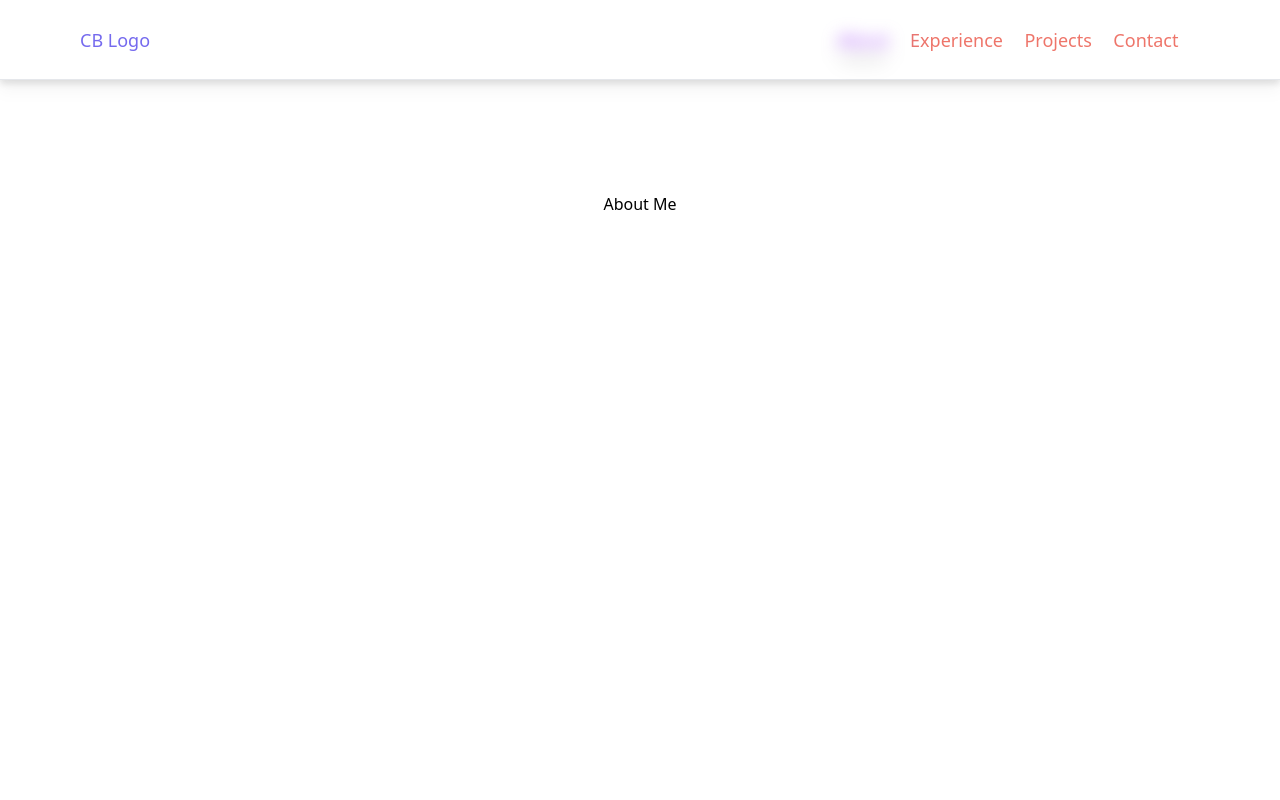
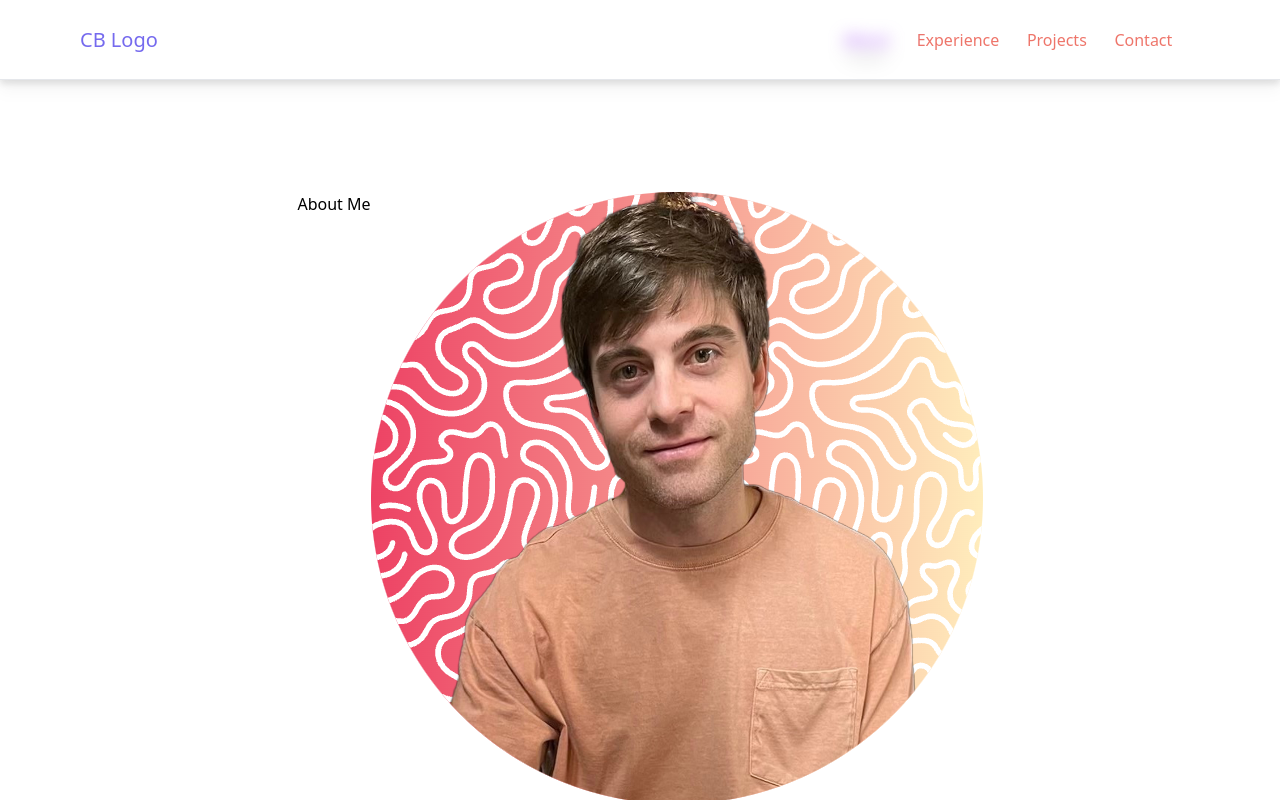
Before and after one commit to csb91/portfolio_site, a Next.js app: page /about in a window 1280 px wide. Built offline with nearby package versions, Linux system fonts and the light colour scheme.

Commit message:
formatting for footer and nav formatting page/layout

```diff
--- a/src/app/about/page.tsx
+++ b/src/app/about/page.tsx
@@ -1,5 +1,28 @@
-
+import Image from 'next/image';
+import profilePic from '../../../public/profile-pic.png'
 
 export default function About() {
-  return <div>About Me</div>
+  return (
+    <>
+      <div>About Me</div>
+      <div className='flex-column justify-center'>
+      <Image
+      src={profilePic}
+      alt='Carter Brooks Profile Picture'
+      priority
+      />
+            <Image
+      src={profilePic}
+      alt='Carter Brooks Profile Picture'
+      priority
+      />
+            <Image
+      src={profilePic}
+      alt='Carter Brooks Profile Picture'
+      priority
+      />
+      </div>
+    </>
+
+  )
 }
--- a/src/app/contact/page.tsx
+++ b/src/app/contact/page.tsx
@@ -19,6 +19,9 @@ export default function Contact() {
 
   return (
     <div>
+      <h1>
+        Get In Touch
+      </h1>
       <form onSubmit={handleSubmit}>
         <input type='email' required value={email} onChange={(e) => setEmail(e.target.value)}></input>
         <button type='submit'>submit</button>
--- a/src/app/layout.tsx
+++ b/src/app/layout.tsx
@@ -40,9 +40,9 @@ export default function RootLayout({
 }) {
   return (
     <html lang="en">
-      <body className='h-screen w-screen'>
+      <body className='h-screen w-screen dark:bg-zinc-800'>
         <Header />
-        <div className='w-screen h-screen flex mt-48 justify-center'>{children}</div>
+        <div className='flex flex-grow min-h-screen justify-center mt-48'>{children}</div>
         <Footer />
       </body>
     </html>
--- a/src/app/page.tsx
+++ b/src/app/page.tsx
@@ -6,13 +6,13 @@ import '../styles/globals.css';
 export default async function Home() {
 
   return (
-    <div>
-      <div className='purple-orange bg-clip-text text-transparent'>
+    <div className='justify-center'>
+      <div className='container flex flex-col purple-orange bg-clip-text text-transparent'>
         <div><h1 className='text-6xl'>Hi, my name is Carter Brooks!</h1></div>
-        <div>
+        <div className='flex justify-center'>
           <Link href='/projects'>Checkout My Projects</Link>
         </div>
-        <div>
+        <div className='flex justify-center'>
           <Link href='/contact'>Contact Me</Link>
         </div>
         <div className='flex justify-center'>
@@ -20,6 +20,7 @@ export default async function Home() {
           src={profilePic}
           alt='Carter Brooks Profile Picture'
           priority
+          className='w-60 h-60'
           />
         </div>
       </div>
--- a/src/components/Footer.tsx
+++ b/src/components/Footer.tsx
@@ -1,16 +1,27 @@
+import Link from "next/link";
 import { Twitter, GitHub, Linkedin} from "react-feather";
 
-export default function Footer() {
+const Footer = () => {
   return (
-    <footer className='flex items-center h-40 w-full border-t inset-x-0 bottom-0 dark:bg-black dark:border-black bg-white drop-shadow-lg'>
-      <div className='container flex items-center justify-between mx-auto px-4 max-w-6xl'>
-      <div>Designed & Built by Carter Brooks 2023</div>
-      <div className='flex justify-evenly w-36'>
-        <Twitter />
-        <GitHub />
-        <Linkedin />
-      </div>
+    <footer className='flex items-center h-40 w-full border-t inset-x-0 bottom-0 z-10 dark:bg-black dark:border-black bg-white'>
+      <div className='container text-sm text-purple-500 flex items-center justify-between mx-auto px-4 max-w-6xl'>
+        <div>
+          Carter Brooks | 2023
+        </div>
+        <div className='flex justify-evenly w-36 mr-1'>
+          <Link href='https://twitter.com/CarterBrooksDev' target='_blank' rel='noreferrer'>
+            <Twitter className='hover:text-orange-500'/>
+          </Link>
+          <Link href='https://github.com/csb91' target='_blank' rel='noreferrer'>
+            <GitHub className='hover:text-orange-500'/>
+          </Link>
+          <Link href='https://www.linkedin.com/in/carterbrooks91/' target='_blank' rel='noreferrer'>
+            <Linkedin className='hover:text-orange-500'/>
+          </Link>
+        </div>
       </div>
     </footer>
   )
 }
+
+export default Footer;
--- a/src/components/Navbar.tsx
+++ b/src/components/Navbar.tsx
@@ -14,18 +14,20 @@ const links: linkInfo[] = [
 
 const Navbar = () => {
   return (
-    <nav className='container purple-orange bg-clip-text text-transparent text-lg h-10 mx-auto px-4 flex items-center justify-between max-w-6xl'>
-      <div className=''>
+    <nav className='container purple-orange bg-clip-text text-transparent h-10 mx-auto px-4 flex items-center justify-between max-w-6xl'>
+      <div className='text-xl'>
         <Link href='/'>
           CB Logo
         </Link>
       </div>
       <div className='hidden sm:flex'>
-        <ul className='flex w-96 justify-evenly '>
-          {links.map((link , index) => (
-            <NavbarLinks key={index} link={link} />
-          ))}
-        </ul>
+        <nav>
+          <ul className='flex w-96 justify-evenly '>
+            {links.map((link , index) => (
+              <NavbarLinks key={index} link={link} />
+            ))}
+          </ul>
+        </nav>
       </div>
       <div className='outline 1px sm:hidden'>
         <svg width="24" height="24" viewBox="0 0 24 24">
--- a/src/styles/globals.css
+++ b/src/styles/globals.css
@@ -43,6 +43,7 @@ body, html {
   margin: 0px;
   padding: 0px;
   overflow: auto;
+
 }
 
 .purple-orange {
```
